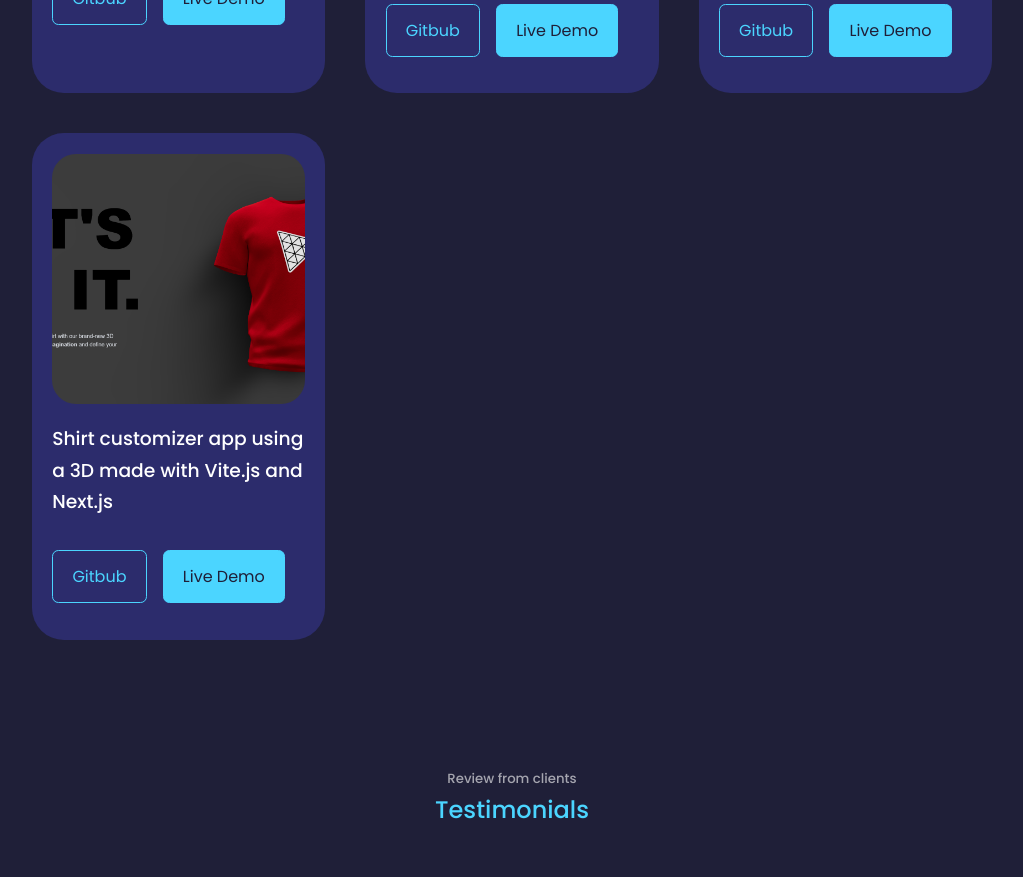
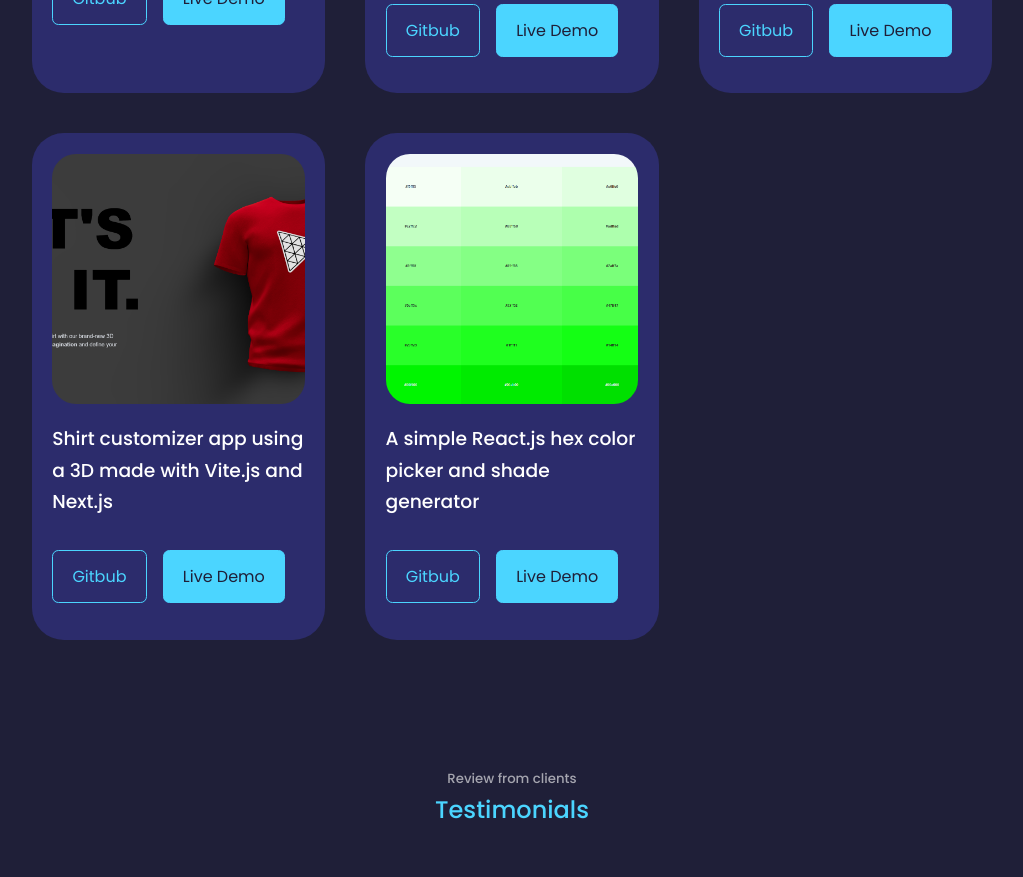
Before and after one commit to remus00/ReactPortfolio, a React (Create React App) app: page / in a window 1280 px wide. Shown: the part 3520-4397 px from the top of the page, without its empty margins (128-1151 px from the left). Built offline with nearby package versions, Linux system fonts and the light colour scheme.

Commit message:
adding color picker to portfolio

```diff
--- a/src/components/portfolio/Portfolio.jsx
+++ b/src/components/portfolio/Portfolio.jsx
@@ -4,6 +4,7 @@ import TwitterImg from "../../assets/Twitter.jpg";
 import IMDbImg from "../../assets/IMDb.png";
 import MetaversusImg from "../../assets/metaversus.png";
 import CustomShirt from "../../assets/shirt-customizer.png";
+import ColorPicker from "../../assets/colorPicker.png";
 
 const data = [
     {
@@ -33,6 +34,13 @@ const data = [
         title: "Shirt customizer app using a 3D made with Vite.js and Next.js",
         github: "https://github.com/remus00/shirt-customizer",
         demo: "https://shirt-customizer-kohl.vercel.app/",
+    },
+    {
+        id: 5,
+        image: ColorPicker,
+        title: "A simple React.js hex color picker and shade generator",
+        github: "https://github.com/remus00/ColorPicker",
+        demo: "https://color-picker-hazel.vercel.app/",
     },
 ];
 
```
Also changed, not shown: src/assets/colorPicker.png (added).
